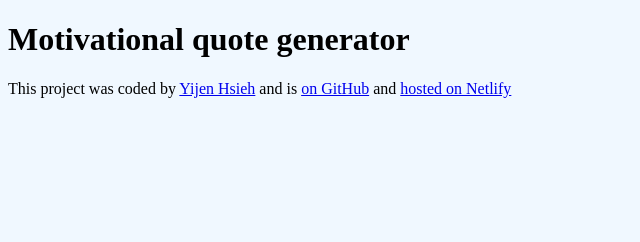
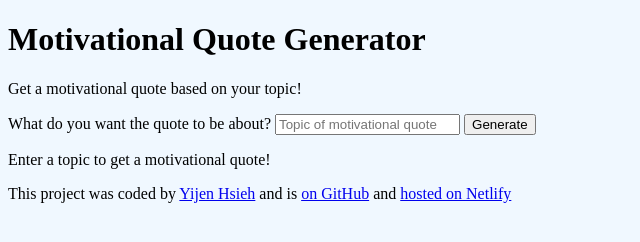
Before and after one commit to YHistrying/motivational-quote-generator, a plain HTML site: page index.html in a window 1280 px wide. Shown: the whole page, without its empty margins (0-640 px from the left). Drawn offline with nearby package versions, Linux system fonts and the light colour scheme.

Commit message:
Updated Html

```diff
--- a/index.html
+++ b/index.html
@@ -3,12 +3,29 @@
   <head>
     <meta charset="UTF-8" />
     <meta name="viewport" content="width=device-width, initial-scale=1.0" />
-    <title>Weather App</title>
+    <title>Motivational Quote Generator</title>
     <script src="https://cdn.jsdelivr.net/npm/axios@1.1.2/dist/axios.min.js"></script>
     <link rel="stylesheet" href="src/styles.css" />
   </head>
   <body>
-    <h1>Motivational quote generator</h1>
+    <div class="container">
+      <header>
+        <h1>Motivational Quote Generator</h1>
+        <p>Get a motivational quote based on your topic!</p>
+      </header>
+      <form id="quote-topic">
+        <label for="quote-input">What do you want the quote to be about?</label>
+        <input
+          type="text"
+          id="quotetopic-input"
+          placeholder="Topic of motivational quote"
+        />
+        <button type="submit">Generate</button>
+      </form>
+      <div id="quote-container">
+        <p id="quote-text">Enter a topic to get a motivational quote!</p>
+        <p id="quote-author"></p>
+    </div>
     <footer>
       <p>
         This project was coded by
@@ -21,7 +38,7 @@
           on GitHub</a
         >
         and
-        <a href="https://scplusprojectweatherapp.netlify.app/" target="_blank"
+        <a href="https://sc-motivational-quote-generator.netlify.app/" target="_blank"
           >hosted on Netlify</a
         >
       </p>
```
